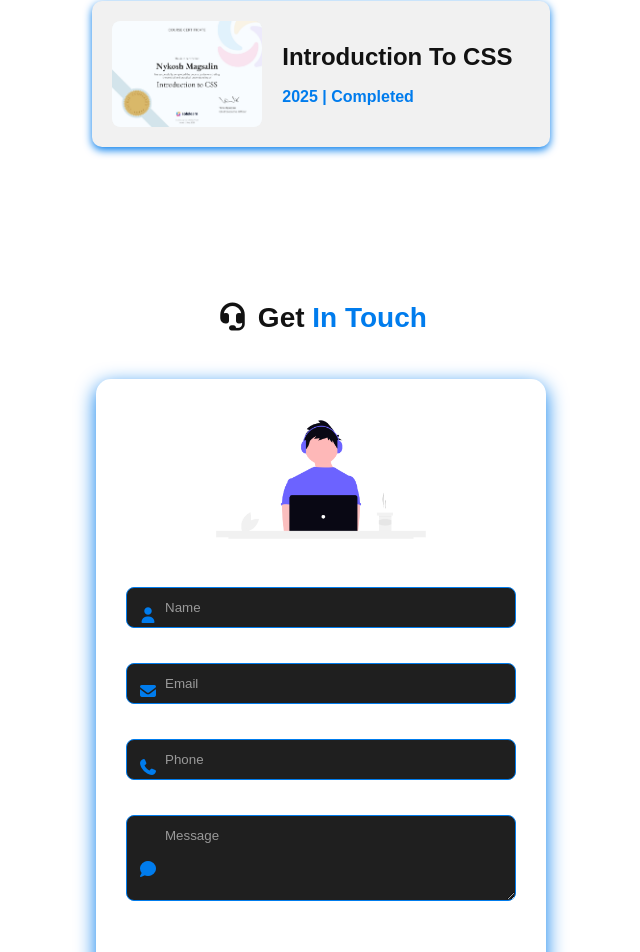
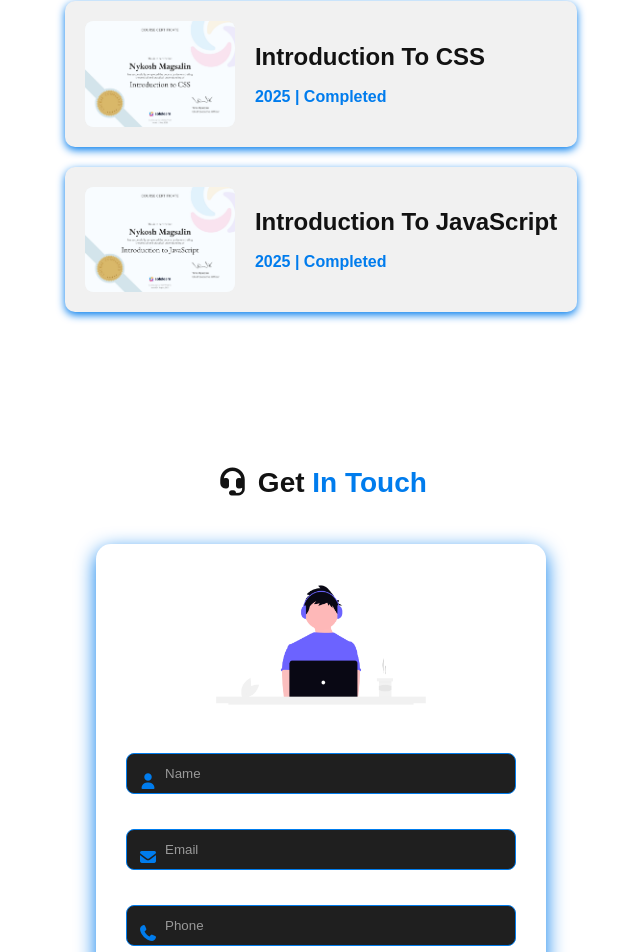
Before and after one commit to Kynchan123/vite.nykosh, a React (Vite) app: page / in a window 1280 px wide. Shown: the part 6486-7438 px from the top of the page, without its empty margins (319-959 px from the left). Built offline with nearby package versions, Linux system fonts and the light colour scheme.

Commit message:
add certificate and renew resume

```diff
--- a/src/components/About.jsx
+++ b/src/components/About.jsx
@@ -1,6 +1,6 @@
 import React from "react";
 import profileImg from "../assets/a1.jpg"; // Import image
-import resumePDF from "../assets/CVnykosh.pdf"; // Import resume PDF
+import resumePDF from "../assets/Resume-nykosh.pdf"; // Import resume PDF
 
 export default function About() {
   return (
--- a/src/components/Certificates.jsx
+++ b/src/components/Certificates.jsx
@@ -3,6 +3,7 @@ import React from "react";
 import certImg from "../assets/cert.jpg";
 import htmlCertImg from "../assets/html-cert.jpg";
 import cssCertImg from "../assets/css-cert.jpg";
+import jscertImg from "../assets/js-cert.jpg";
 
 const certificates = [
   {
@@ -23,6 +24,13 @@ const certificates = [
     src: cssCertImg,
     alt: "Introduction To CSS Certificate",
     title: "Introduction To CSS",
+    year: "2025",
+    status: "Completed",
+  },
+  {
+    src: jscertImg,
+    alt: "Introduction To JavaScript Certificate",
+    title: "Introduction To JavaScript",
     year: "2025",
     status: "Completed",
   },
```
Also changed, not shown: src/assets/js-cert.jpg (added), 1 other file (tests, documents, lock files or other folders).
